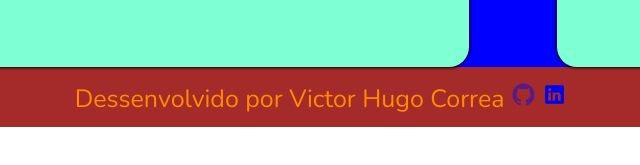
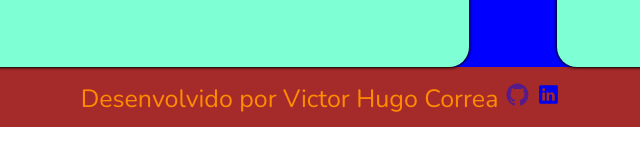
Before and after one commit to CorreaVictorHugo/alurachallenge, a plain HTML site: page index.html in a window 1280 px wide. Shown: the part 593-758 px from the top of the page, 319-959 px from the left. Drawn offline with nearby package versions, Linux system fonts and the light colour scheme; a web font is replaced by a local one.

Commit message:
mudanca no footer

```diff
--- a/index.html
+++ b/index.html
@@ -49,7 +49,7 @@
     </main>
 
     <footer>
-        Dessenvolvido por Victor Hugo Correa
+        Desenvolvido por Victor Hugo Correa
         <a class="icone-git" href=""><ion-icon name="logo-github"></ion-icon></a>
         <a class="icone-linkedin" href="https://www.linkedin.com/in/victor-hn-correa/"><ion-icon name="logo-linkedin"></ion-icon></a>
     </footer>
```
